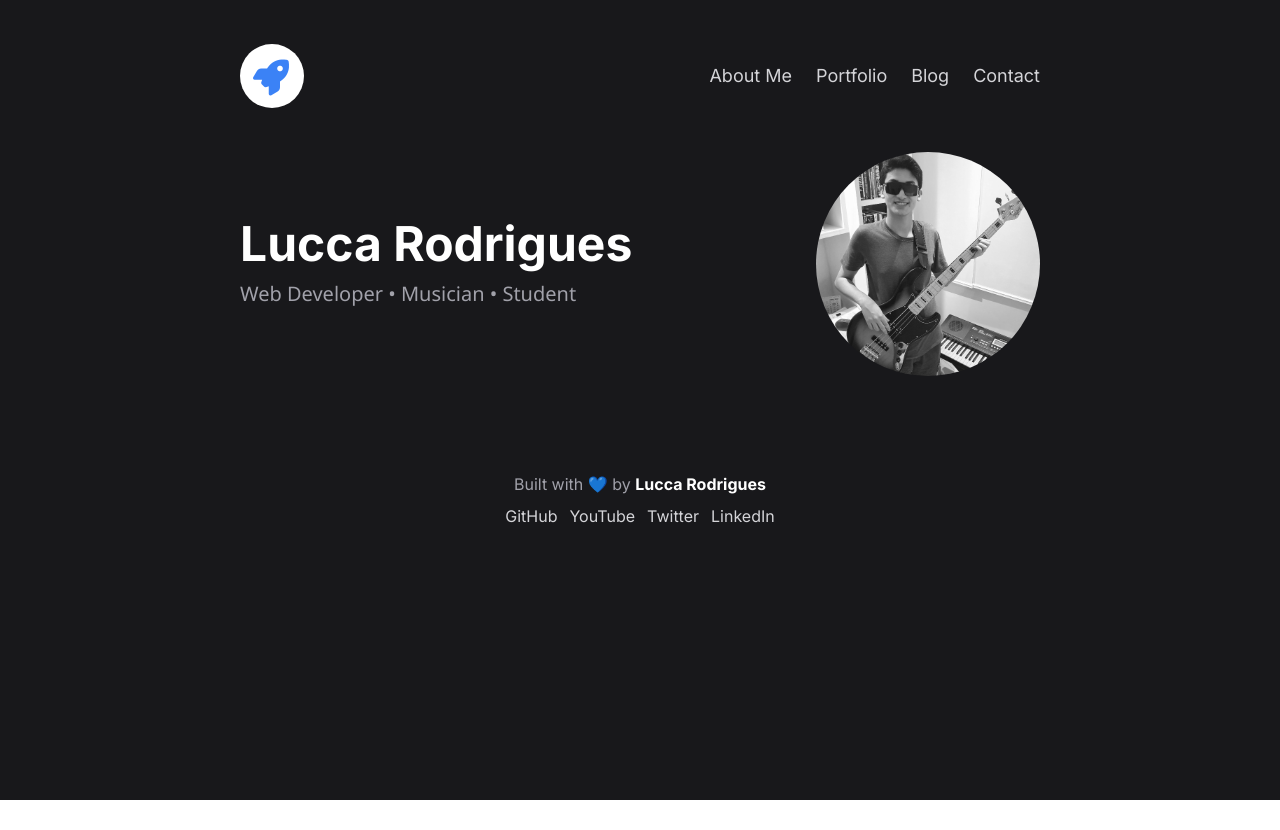
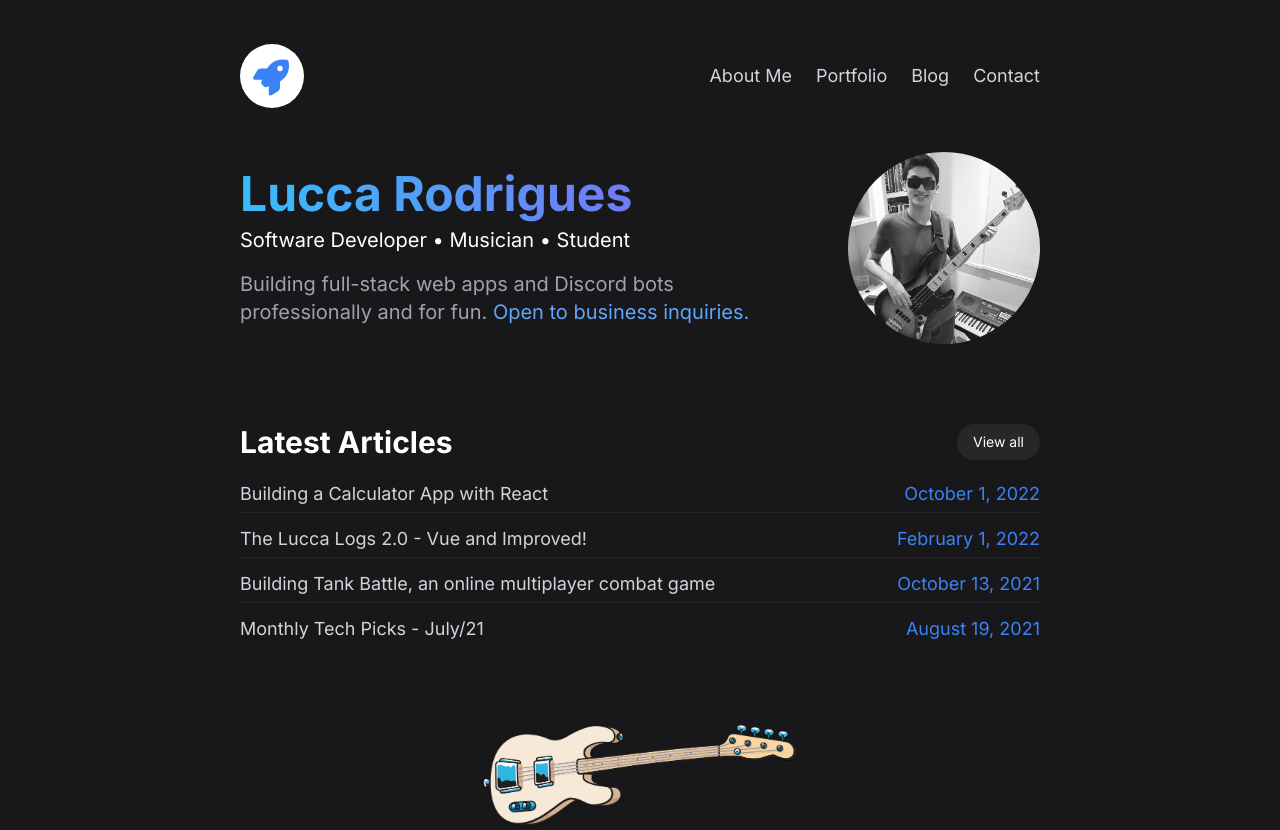
Before and after one commit to ChromeUniverse/Personal-website, an Astro site: page / in a window 1280 px wide. Shown: the top 830 px of the page. Before the commit the page ends 800 px from the top, so only its background shows below. Built offline with nearby package versions, Linux system fonts and the light colour scheme; Astro itself is replaced by a stand-in of ours.

Commit message:
Updated pages

```diff
--- a/src/pages/index.astro
+++ b/src/pages/index.astro
@@ -1,24 +1,99 @@
 ---
 import Layout from "../layouts/Layout.astro";
+
+const posts = await Astro.glob("../content/articles/*.md");
+
+// fetch and sort posts by descending date
+const frontmatterList = posts.map((post) => post.frontmatter);
+const sortedFrontmatterList = frontmatterList
+  .filter((fm) => fm.public)
+  .sort((f1, f2) => {
+    const date1 = new Date(f1.date);
+    const date2 = new Date(f2.date);
+    return date2.getTime() - date1.getTime();
+  })
+  .slice(0, 4);
 ---
 
 <Layout>
+  <main class="flex flex-col gap-20">
     <!-- Hero -->
-  <div class="flex w-full justify-between">
-    <!-- Content -->
-    <div class="text-xl flex flex-col gap-3 justify-center">
+    <div class="flex w-full justify-between font-heading gap-10">
+      <!-- Text  -->
+      <div class="flex flex-col justify-center">
         <!-- Title -->
-      <h1 class="text-5xl font-heading font-bold text-white">
+        <h1
+          class="text-5xl font-bold pb-2 bg-gradient-to-r from-sky-400 to-violet-500 text-transparent bg-clip-text"
+        >
           Lucca Rodrigues
         </h1>
         <!-- Subtitle -->
-      <p class="font-body text-zinc-400">Web Developer • Musician • Student</p>
+        <h2 class="text-xl text-white">
+          Software Developer • Musician • Student
+        </h2>
+        <!-- Description -->
+        <p class="mt-4 text-xl text-zinc-400">
+          <!-- <br /> -->
+          Building full-stack web apps and Discord bots professionally and for fun.
+          <a
+            href="/"
+            class="text-blue-400 hover:underline hover:decoration-2 hover:decoration-blue-500"
+            >Open to business inquiries.</a
+          >
+        </p>
       </div>
       <!-- Image -->
       <img
-      class="w-56 grayscale rounded-full"
+        class="w-48 grayscale rounded-full"
         src="/bass.jpg"
-      alt="Picture of me playing bass"
+        alt="Picture of Lucca playing bass guitar"
       />
     </div>
+
+    <!-- Latest blog articles -->
+    <div class="font-heading text-lg text-zinc-300">
+      <div class="flex justify-between">
+        <h3 class="text-3xl text-white font-bold">Latest Articles</h3>
+        <a
+          href="/blog"
+          class="bg-zinc-800 text-white text-sm px-4 py-1 rounded-full hover:bg-zinc-700 transition-all flex items-center justify-center"
+          >View all</a
+        >
+      </div>
+      <div class="mt-5 flex flex-col gap-2">
+        {
+          sortedFrontmatterList.map((fm, index) => {
+            const date = new Date(fm.date);
+            const formattedDate = date.toLocaleDateString("en-US", {
+              year: "numeric",
+              month: "long",
+              day: "numeric",
+            });
+
+            return (
+              <a href={`/blog/${fm.slug}`} class="group">
+                <div class="flex justify-between">
+                  <h4 class="text-lg text-zinc-300 group-hover:text-white group-hover:underline group-hover:decoration-2 group-hover:decoration-blue-500">
+                    {fm.title}
+                  </h4>
+                  <p class="text-blue-500">{formattedDate}</p>
+                </div>
+                {index !== sortedFrontmatterList.length - 1 && (
+                  <hr class="h-px my-1 bg-zinc-800 border-0" />
+                )}
+              </a>
+            );
+          })
+        }
+      </div>
+    </div>
+
+    <!-- Bass :-) -->
+    <img
+      class="w-[40%] mx-auto"
+      src="/images/bass-guitar.png"
+      alt="Royalty-free drawing of a vintage bass guitar."
+    />
+    <!-- <img class="w-[60%] mx-auto" src="/images/joe-dart-no-bg.gif" alt="" /> -->
+  </main>
 </Layout>
--- a/src/pages/me.astro
+++ b/src/pages/me.astro
@@ -1,21 +1,14 @@
 ---
 import Layout from "../layouts/Layout.astro";
+
+import { Content } from "../content/general/me.md";
 ---
 
 <Layout title="About Me">
-  <!-- Title -->
-  <h1 class="font-heading text-5xl text-center pb-6">
-    Hi, I'm <span class="font-bold underline decoration-6 decoration-blue-500"
-      >Lucca</span
-    >!✌️
-  </h1>
+  <h1 class="text-4xl text-center font-bold">About Me</h1>
 
   <!-- Content -->
-  <main>
-    <p class="font-heading text-2xl text-center text-zinc-400 leading-relaxed">
-      I am a web developer from Brasília, Brazil. 🇧🇷 Nice to meet you!
-    </p>
-
-    <p></p>
+  <main class="content">
+    <Content />
   </main>
 </Layout>
```
Lines whose indentation alone changed are shown as unchanged.
